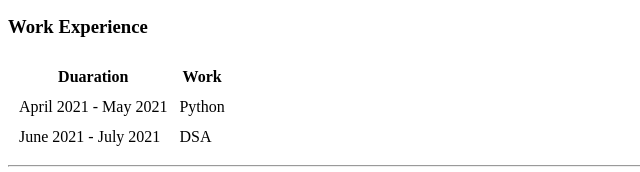
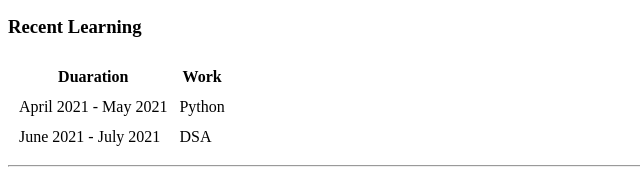
Before and after one commit to Devesh-Guptaa/cv-with-Angela, a plain HTML site: page index.html in a window 1280 px wide. Shown: the part 356-528 px from the top of the page, 0-640 px from the left. Drawn offline with Linux system fonts and the light colour scheme.

Commit message:
Update index.html

```diff
--- a/index.html
+++ b/index.html
@@ -25,7 +25,7 @@
     <li>Allen, Kota</li>
     <li>Silver Oak School</li>
   </ul>
-  <h3>Work Experience</h3>
+  <h3>Recent Learning</h3>
   <table cellspacing="10">
     <thead>
       <tr>
```
